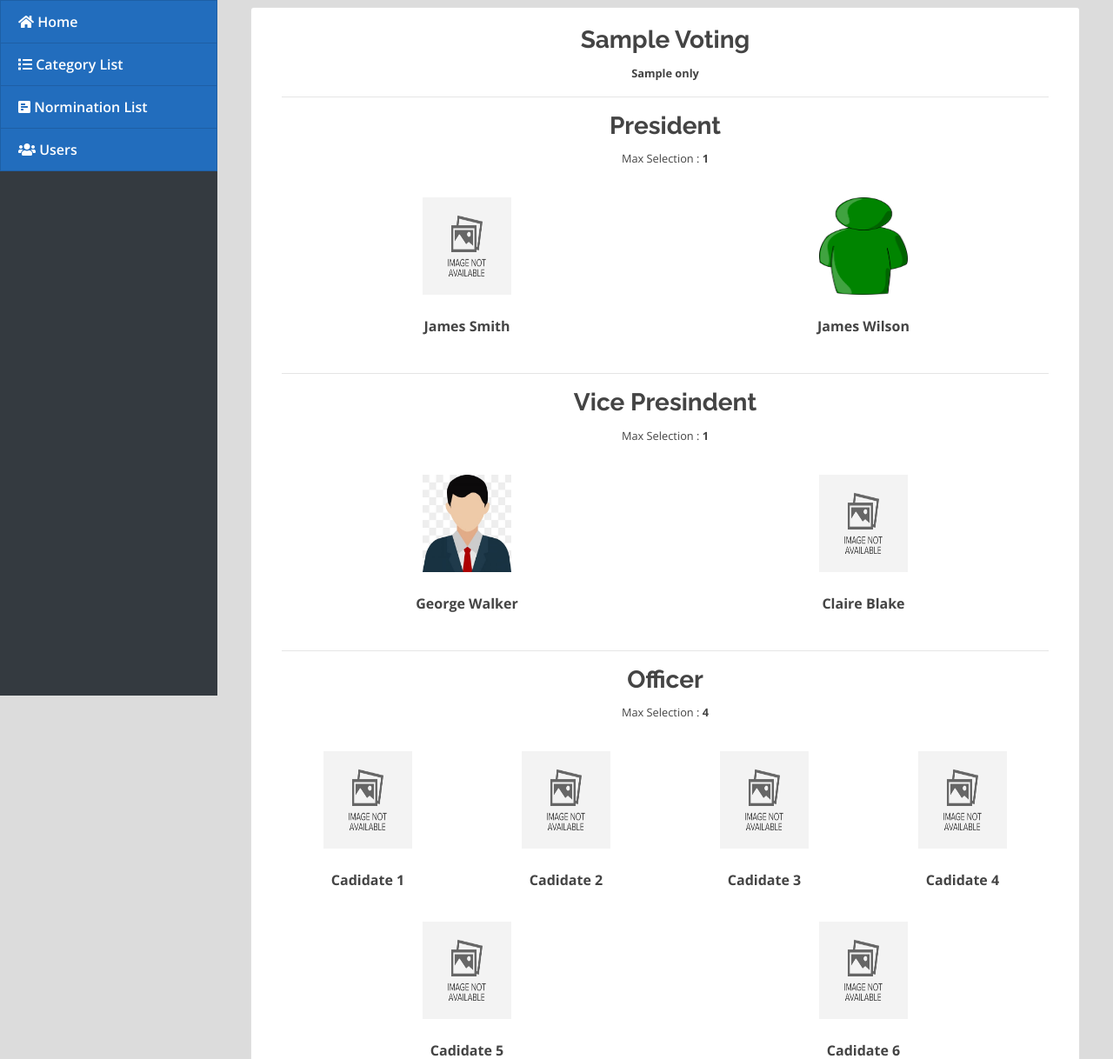
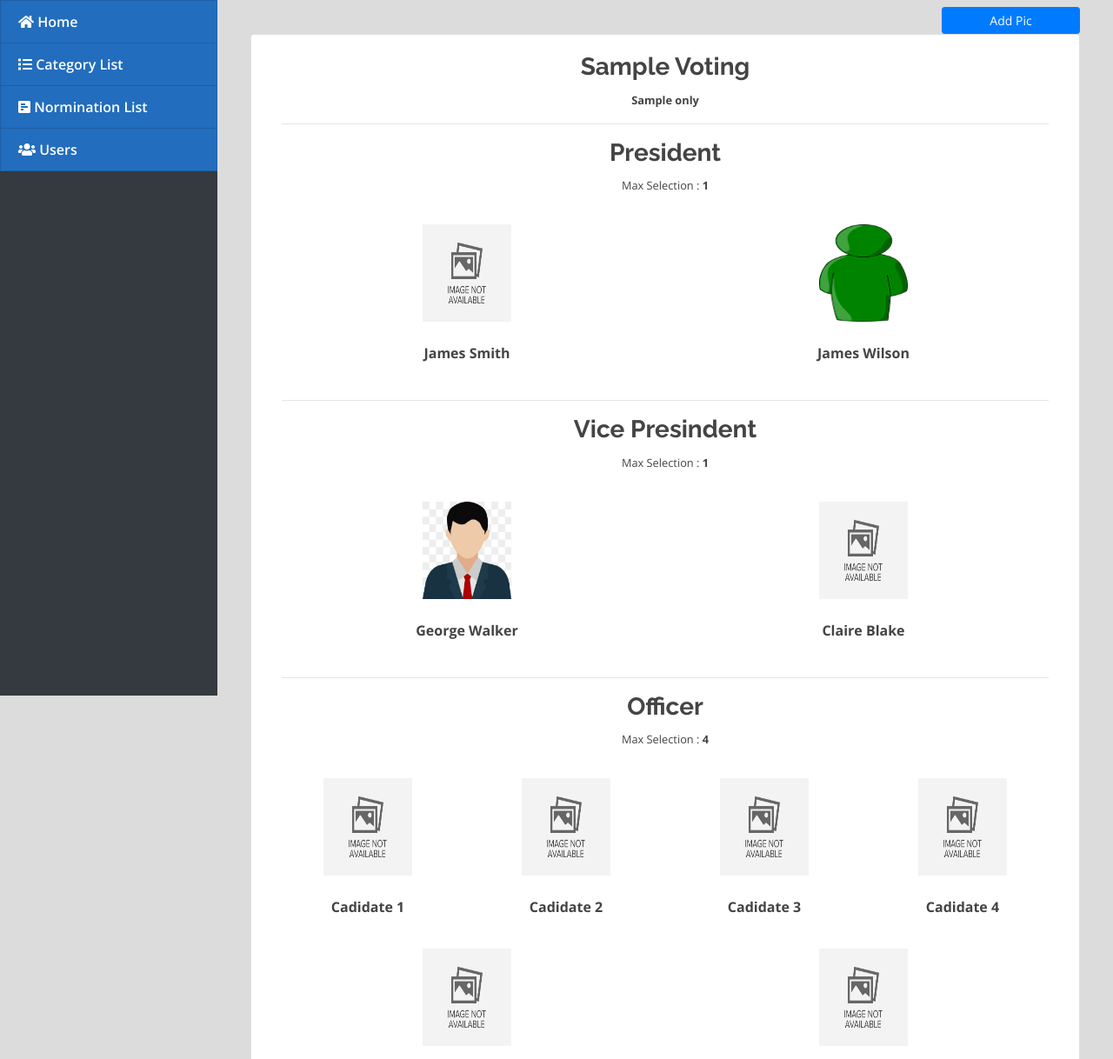
Before and after one commit to Neba-Emmanuel/voting_system, a PHP site: page /index.php?page=vote_sheet in a window 1280 px wide. Shown: the part 56-1274 px from the top of the page at 87% size. Run offline with PHP 8.4, Linux system fonts and the light colour scheme; the visitor is signed in with stand-in values (Sample User, id 1); data comes from the database, SQL or seed files in the repository; data that the repository does not hold is empty; some libraries are stand-ins or nearby versions.

Commit message:
Update vote_sheet.php

```diff
--- a/vote_sheet.php
+++ b/vote_sheet.php
@@ -63,6 +63,11 @@
 </style>
 <div class="container-fluid">
 	<div class="col-lg-12">
+	<div class="row">
+			<div class="col-md-12">
+				<button class="btn btn-primary btn-sm  col-md-2 float-right" id="add_pic">Add Pic</button>
+			</div>
+		</div>
 		<div class="card">
 			<div class="card-body">
 				<form action="" id="manage-vote">
@@ -118,6 +123,9 @@
 	</div>
 </div>
 <script>
+	$('#add_pic').click(function(){
+		uni_modal("Add Pic",'profile_pic.php?vid=<?php echo $_GET['id'] ?>')
+	})
 	$('.candidate').click(function(){
 		var chk = $(this).find('input[type="checkbox"]').prop("checked");
 
```
